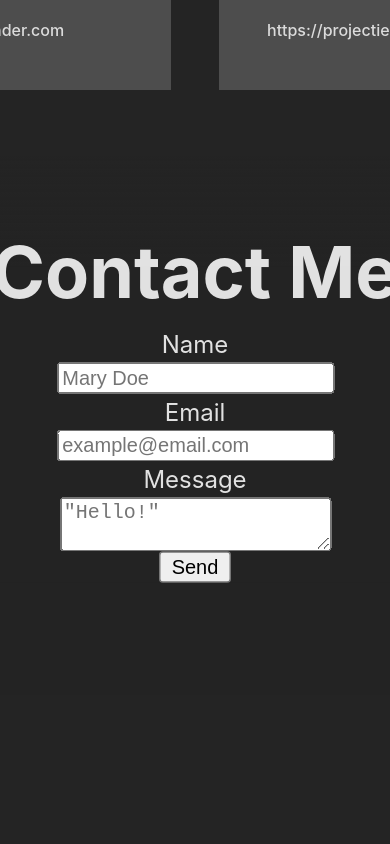
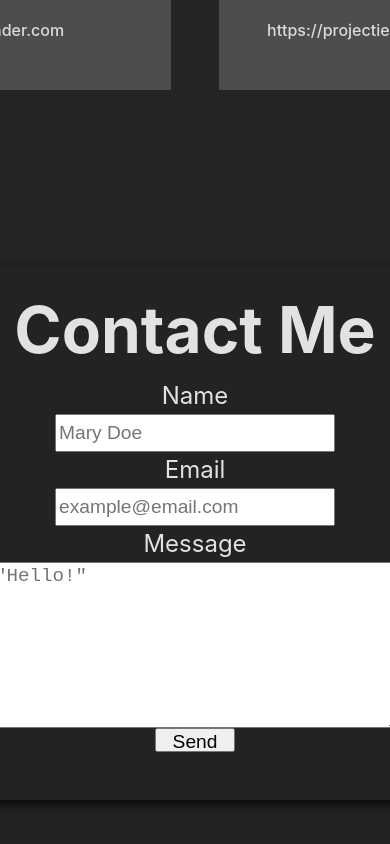
Before and after one commit to agp745/portfolio, a React (Vite) app: page / in a window 390 px wide. Shown: the part 7226-8070 px from the top of the page. Before the commit the page ends 7921 px from the top, so only its background shows below. Built offline with nearby package versions, Linux system fonts and the light colour scheme.

Commit message:
base app (no media queries) complete

```diff
--- a/src/components/Contact.jsx
+++ b/src/components/Contact.jsx
@@ -22,18 +22,22 @@ export const Contact = () => {
     };
 
     return (
-      <form ref={form} onSubmit={sendEmail} className="contact-field" id="contact">
+      <section id="contact">
+
+      <form ref={form} onSubmit={sendEmail} className="contact-field">
         <section className='contact-wrapper'>
           <h1 className='contact-subheader'>Contact Me</h1>
-          <label>Name</label>
-          <input type="text" name="user_name" placeholder='Mary Doe'/>
-          <label>Email</label>
-          <input type="email" name="user_email" placeholder='example@email.com'/>
-          <label>Message</label>
-          <textarea name="message" placeholder='"Hello!"'/>
-          <input type="submit" value="Send"/>
+          <label className='contact-label'>Name</label>
+          <input type="text" name="user_name" placeholder='Mary Doe' className='inputbox'/>
+          <label className='contact-label'>Email</label>
+          <input type="email" name="user_email" placeholder='example@email.com' className='inputbox'/>
+          <label className='contact-label'>Message</label>
+          <textarea name="message" placeholder='"Hello!"' className='textarea'/>
+          <input type="submit" value="Send" className='contact-button'/>
         </section>
       </form>
+
+      </section>
     );
   };
 
--- a/src/css/App.css
+++ b/src/css/App.css
@@ -35,7 +35,6 @@
     content: "";
     height: 7rem;
     background: rgba(36, 36, 36, 0.6);
-    margin-top: 3.3rem;
 }
 
 /* skills-section */
--- a/src/css/Contact.css
+++ b/src/css/Contact.css
@@ -1,12 +1,7 @@
 .contact-field {
-    /* display: flex;
-    flex-direction: column;
+    background-color: rgba(36, 36, 36, 0.6);
+    display: flex;
     justify-content: center;
-    align-items: center; */
-    background-color: rgba(36, 36, 36, 0.6);
-    /* padding-bottom: 4rem; */
-    transform: scale(1.5);
-    margin-top: 52.9px;
 }
 
 .contact-wrapper {
@@ -14,11 +9,37 @@
     flex-direction: column;
     justify-content: center;
     align-items: center;
-    /* transform: scale(1.5); */
+    background-color: rgba(36, 36, 36, 0.9);
+    padding: 3rem;
+    width: fit-content;
+    border-radius: 3%;
+    box-shadow: 5px 5px 8px rgb(10, 10, 10);
 }
 
 .contact-subheader {
-    font-size: 3rem;
+    font-size: 4rem;
     margin-top: -2rem;
     margin-bottom: 0;
 }
+
+.contact-label {
+    font-size: 1.5rem;
+}
+
+.inputbox {
+    width: 17rem;
+    height: 2rem;
+    font-size: 1.2rem;
+}
+
+.textarea {
+    width: 25rem;
+    height: 10rem;
+    font-size: 1.2rem;
+}
+
+.contact-button {
+    width: 5rem;
+    height: 1.5rem;
+    font-size: 1.2rem;
+}
```
